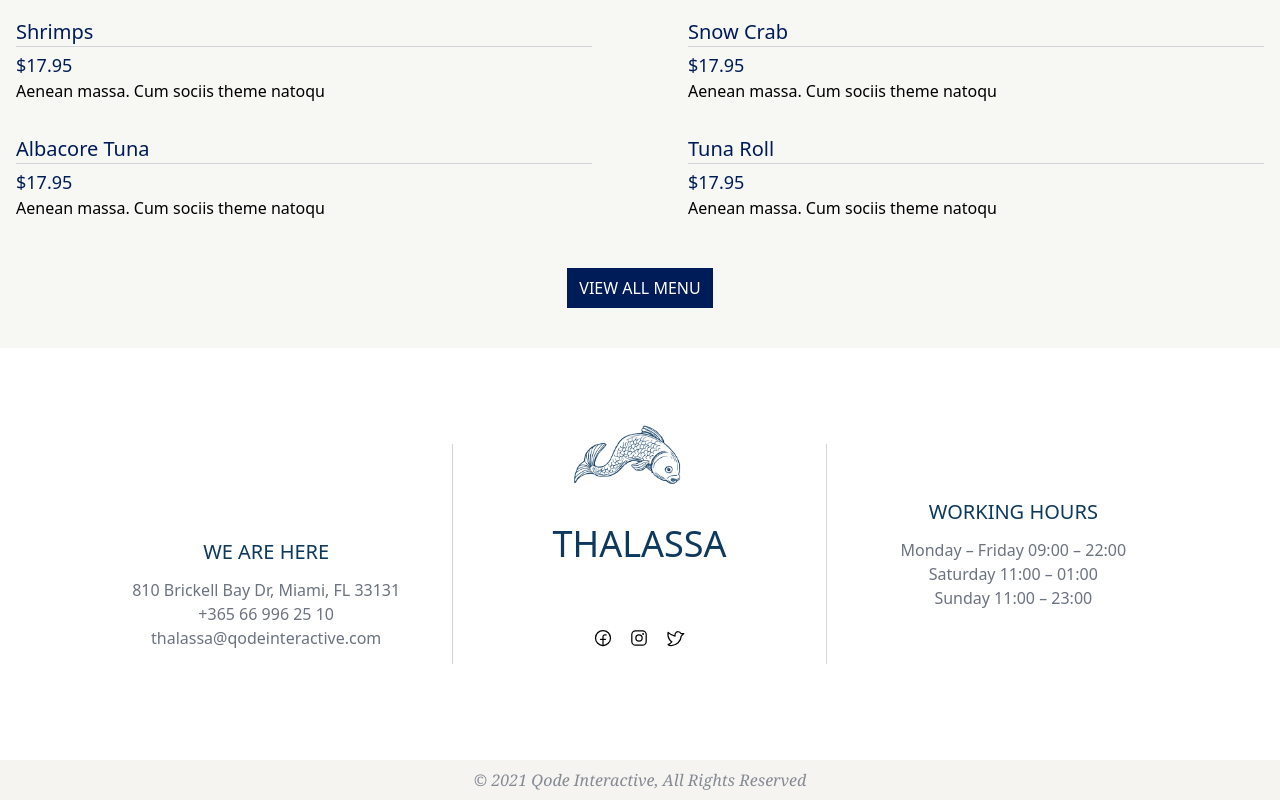
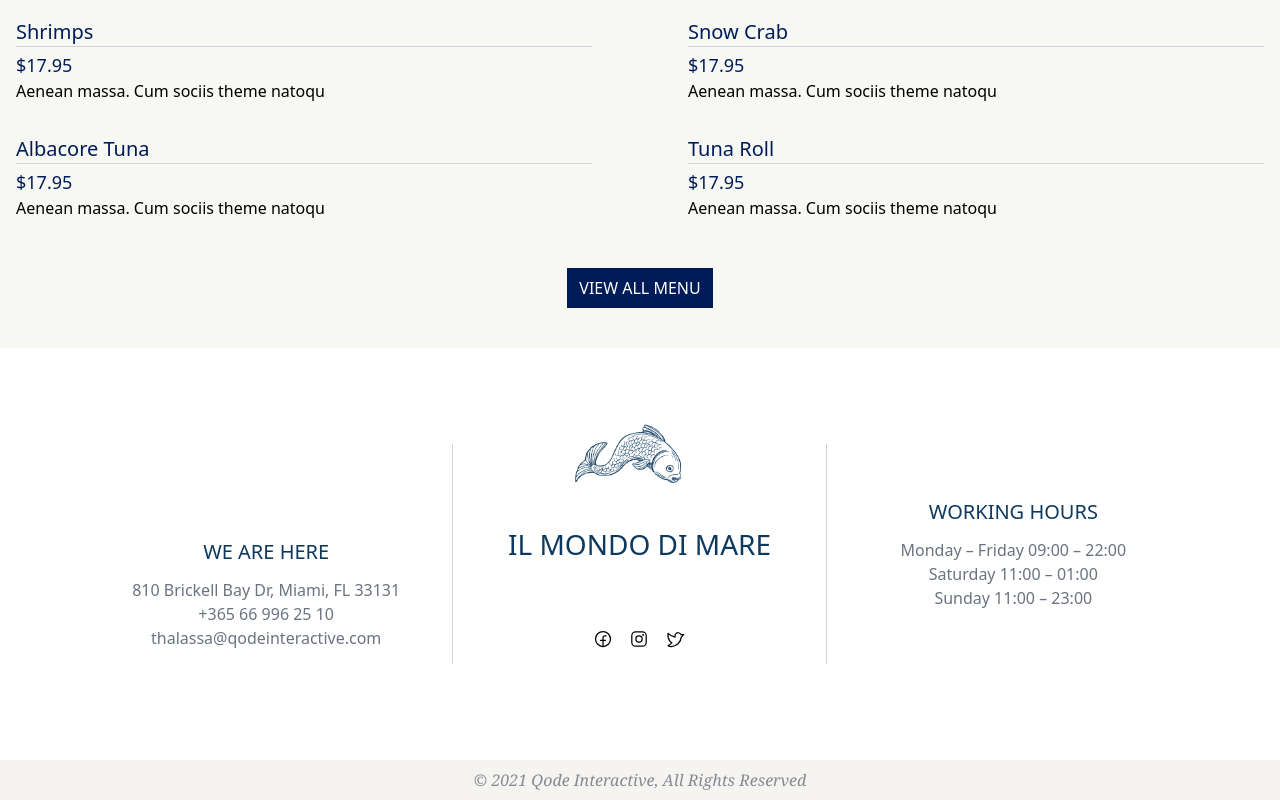
Before and after one commit to dejanheroxd/dimare, a React (Vite) app: page / in a window 1280 px wide. Shown: the part 2969-3769 px from the top of the page. Built offline with nearby package versions, Linux system fonts and the light colour scheme.

Commit message:
changed name from thalassa

```diff
--- a/src/pages/home/contace-sec/ContactSec.jsx
+++ b/src/pages/home/contace-sec/ContactSec.jsx
@@ -19,12 +19,12 @@
         <div className="border-r border-gray-300 items-center justify-center flex-col flex">
           <div className="relative">
             <img
-              className="h-[65px] w-[150px] absolute top-[-38px]"
+              className="h-[65px] w-[150px] absolute left-[45px] top-[-38px]"
               src={fish}
               alt=""
             />
-            <p className="text-4xl text-fishDarkBlue lg:pt-16 pb-10 lg:pb-0">
-              THALASSA
+            <p className="text-[28px] text-fishDarkBlue lg:pt-16 pb-10 lg:pb-0">
+              IL MONDO DI MARE
             </p>
           </div>
           <div className="flex lg:pt-16 gap-x-4">
```
